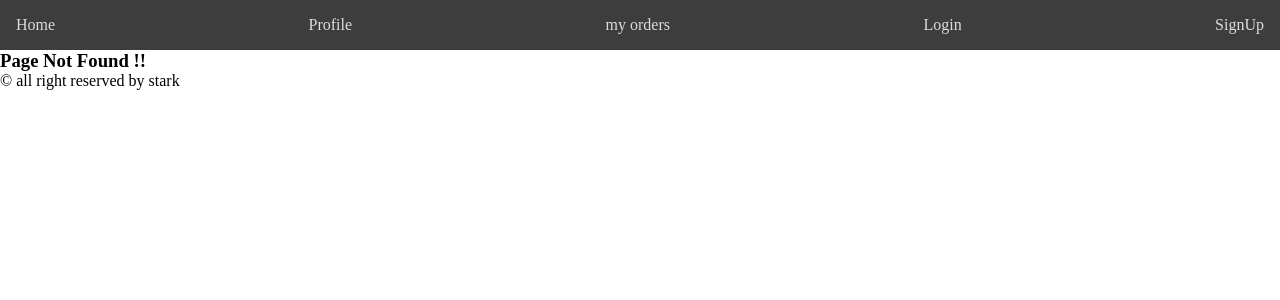
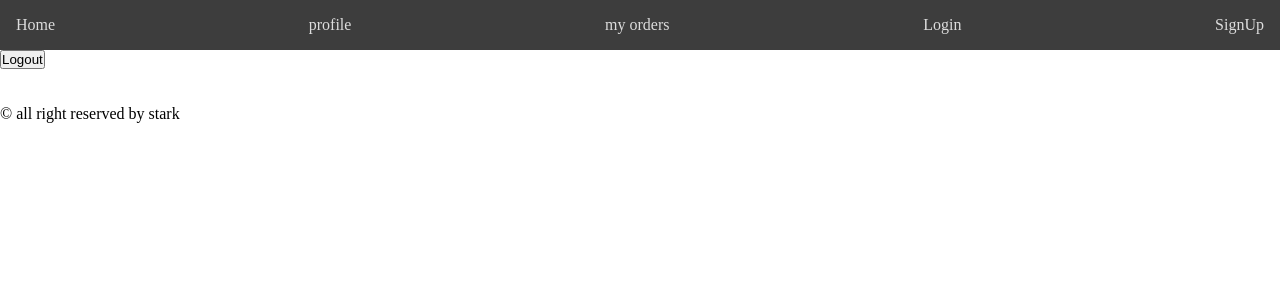
Before and after one commit to Abhinavav23/stark-react-basic, a React (Create React App) app: page /logout in a window 1280 px wide. Before the commit this address had no page. Shown: the top 300 px of the page. Built offline with nearby package versions, Linux system fonts and the light colour scheme.

Commit message:
[29 Aug 2023] protected routes, optimisations basics

```diff
--- a/src/V7_Authentication/App.jsx
+++ b/src/V7_Authentication/App.jsx
@@ -8,9 +8,13 @@ import { Signup } from "./pages/Signup";
 import "./App.css";
 import { Orders } from "./pages/Orders";
 import { Footer } from "./components/Footer";
-import { AuthProvider } from "./providers/AuthProvider";
+import { AuthProvider, useAuth } from "./providers/AuthProvider";
+import { Logout } from "./pages/Logout";
+import { AuthNavigator } from "./navigator/AuthNavigator";
 
 export const App = () => {
+  // const {user} = useAuth();
+  // console.log('user', user);
   return (
     <>
       <AuthProvider>
@@ -19,15 +23,32 @@ export const App = () => {
           <Routes>
             <Route path="/" element={<Home />} />
             <Route path="/home" element={<Home />} />
-          <Route path="/profile" element={<Profile />} />
-          <Route path="/orders" element={<Orders />} />
+            <Route
+              path="/profile"
+              element={
+                <AuthNavigator>
+                  <Profile />
+                </AuthNavigator>
+              }
+            />
+            <Route
+              path="/orders"
+              element={
+                <AuthNavigator>
+                  <Orders />
+                </AuthNavigator>
+              }
+            />
             <Route path="/login" element={<Login />} />
             <Route path="/signup" element={<Signup />} />
+            <Route path="/logout" element={<Logout />} />
             <Route path="*" element={<h3>Page Not Found !!</h3>} />
           </Routes>
         </main>
       </AuthProvider>
-    <Footer/>
+      <br />
+      <br />
+      <Footer />
     </>
   );
 };
--- a/src/V7_Authentication/components/Navbar.jsx
+++ b/src/V7_Authentication/components/Navbar.jsx
@@ -9,10 +9,12 @@ export const Navbar = () => {
   return (
     <nav className="navbar">
       <NavLink to="/">Home</NavLink>
-      <NavLink to="/profile">Profile</NavLink>
+      {/* <NavLink to={user.username ? '/profile': '/login'}>Profile</NavLink> */}
+      <NavLink to="/profile">profile</NavLink>
       <NavLink to="/orders">my orders</NavLink>
       {!user.username && <NavLink to="/login">Login</NavLink>}
       {!user.username && <NavLink to="/signup">SignUp</NavLink>}
+      {user.username && <NavLink to="/logout">Logout</NavLink>}
     </nav>
   );
 };
--- /dev/null
+++ b/src/V7_Authentication/navigator/AuthNavigator.jsx
@@ -0,0 +1,12 @@
+import React from "react";
+import { useAuth } from "../providers/AuthProvider";
+import { Navigate, useNavigate } from "react-router-dom";
+
+export const AuthNavigator = ({ children }) => {
+  const { user } = useAuth();
+  if (!user.username) {
+    return <Navigate to="/login" replace/>
+  } else {
+    return children;
+  }
+};
--- a/src/V7_Authentication/pages/Login.jsx
+++ b/src/V7_Authentication/pages/Login.jsx
@@ -47,6 +47,8 @@ export const Login = () => {
     // if no --> not a valid user --> validation error
   };
 
+  console.log('rendering login');
+
   return (
     <>
       <form className="login-form" onSubmit={submitForm}>
@@ -65,6 +67,9 @@ export const Login = () => {
         <br />
         <input type="submit" value="Login" />
       </form>
+      <br />
+      <div>Don't have an account? please signup first</div>
+      <button onClick={() => navigate('/signup')}>signup</button>
       {error && <div style={{ color: "red" }}>{error}</div>}
     </>
   );
--- /dev/null
+++ b/src/V7_Authentication/pages/Logout.jsx
@@ -0,0 +1,14 @@
+import React, { useContext } from "react";
+import { useAuth } from "../providers/AuthProvider";
+import { useNavigate } from "react-router-dom";
+
+export const Logout = () => {
+  const { setUser } = useAuth();
+  const navigate = useNavigate();
+  const logout = () => {
+    setUser({});
+    navigate("/login");
+  };
+
+  return <button onClick={logout}>Logout</button>;
+};
--- a/src/V7_Authentication/pages/Orders.jsx
+++ b/src/V7_Authentication/pages/Orders.jsx
@@ -2,6 +2,12 @@ import React from 'react'
 
 export const Orders = () => {
   return (
-    <div>Orders</div>
+   <>
+    <h3>My orders</h3>
+    <p>order 1</p>
+    <p>order 2</p>
+    <p>order 3</p>
+    <p>order 4</p>
+   </>
   )
 }
--- a/src/V7_Authentication/pages/Profile.jsx
+++ b/src/V7_Authentication/pages/Profile.jsx
@@ -1,11 +1,19 @@
-import React, { useContext } from 'react'
+import React, { useContext, useEffect } from 'react'
 import { useAuth } from '../providers/AuthProvider';
+import { useNavigate } from 'react-router-dom';
 // import { AuthContext } from '../providers/AuthProvider';
 
 export const Profile = () => {
     // const {user} = useContext(AuthContext);
     const { user } = useAuth();
+    const navigate = useNavigate();
     console.log('user', user);
+    // useEffect(() => {
+    //     if(!user.username){
+    //         navigate('/login');
+    //     }
+    // }, []);
+    // console.log('rendering profile');
   return (
    <section>
         <h3>Profile</h3>
--- a/src/V7_Authentication/providers/AuthProvider.jsx
+++ b/src/V7_Authentication/providers/AuthProvider.jsx
@@ -11,6 +11,7 @@ export const AuthProvider = ({ children }) => {
   );
 };
 
+// custom hooks
 export const useAuth = () => {
   return useContext(AuthContext);
 };
```
Also changed, not shown: whiteboard_Images/optimisations.png (added). Lines whose indentation alone changed are shown as unchanged.
